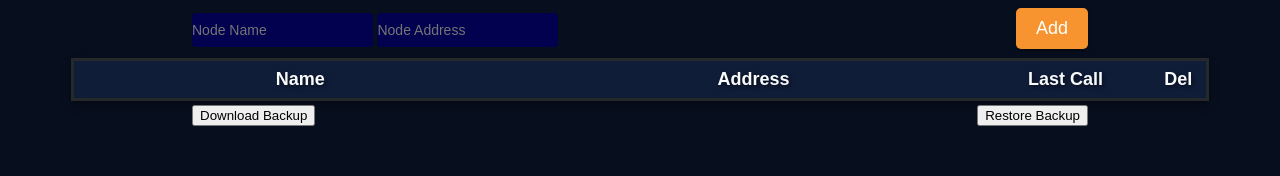
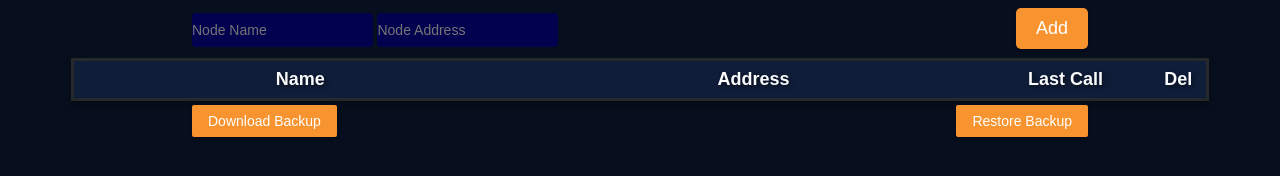
Before and after one commit to ec-nodes/test, a plain HTML site: page index.html in a window 1280 px wide. Drawn offline with Linux system fonts and the light colour scheme.

Commit message:
Update styles.css

```diff
--- a/styles.css
+++ b/styles.css
@@ -51,6 +51,20 @@
       background-color: #ffae42;
     }
 
+.backup {
+      flex-shrink: 0;
+      background-color: #f89430;
+      color: #fff;
+      border: none;
+      padding: 8px 16px;
+      margin-bottom: 2px;
+      cursor: pointer;
+      font-size: 14px;
+      border-radius: 2px;
+      transition: background-color 0.3s;
+      box-shadow: 0px 2px 4px rgba(0, 0, 0, 0.3);
+}
+
     table {
       border: 3px solid #26292c;
       border-collapse: collapse;
@@ -77,7 +91,8 @@
 
     td:first-child {
       max-width: 40%;
-      word-break: break-all;
+      word-break: break-word;
+      white-space: pre-wrap;
       padding: 0px;
       font-size: 16px;
     }
```
